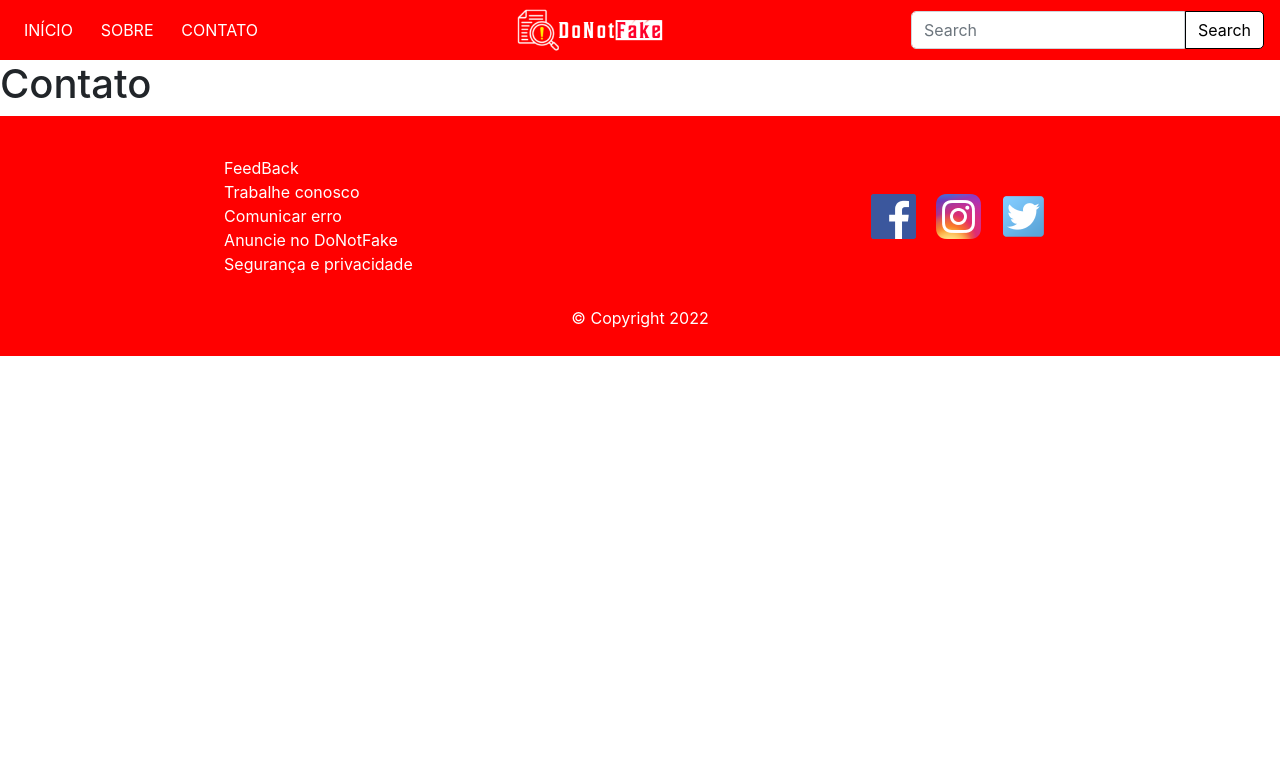
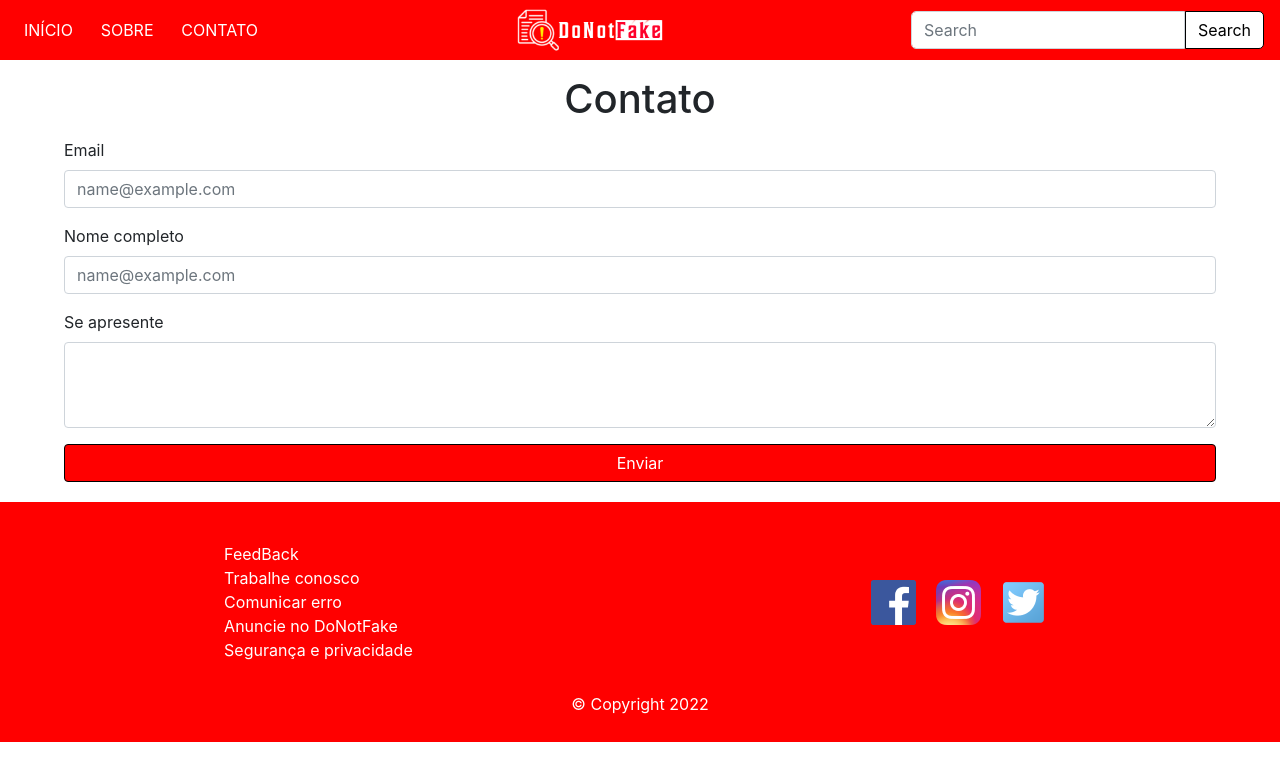
Before and after one commit to RaphaelSant/FakeDetector, a React (Create React App) app: page /contato in a window 1280 px wide. Shown: the top 780 px of the page. Built offline with nearby package versions, Linux system fonts and the light colour scheme.

Commit message:
Paginas concluidas

```diff
--- /dev/null
+++ b/src/paginas/Contato/contato.css
@@ -0,0 +1,15 @@
+.contato_title {
+    text-align: center;
+    margin: 15px;
+}
+.contato__container {
+    width: 90%;
+    margin: 0 auto;
+    margin-bottom: 20px;
+}
+
+.contato_button {
+    width: 100%;
+    background-color: red;
+    border-color: black;
+}
--- a/src/paginas/Contato/index.js
+++ b/src/paginas/Contato/index.js
@@ -1,4 +1,5 @@
 import React from "react";
+import './contato.css';
 import NavBar from "../../componentes/NavBar";
 import Rodape from "../../componentes/Rodape";
 
@@ -6,7 +7,24 @@
     return (
         <>
             <NavBar />
-            <h1>Contato</h1>
+            <h1 className="contato_title">Contato</h1>
+                <div className="contato__container">
+                    <form>
+                        <div class="form-group">
+                            <label for="exampleFormControlInput1">Email</label>
+                            <input type="email" class="form-control" id="exampleFormControlInput1" placeholder="name@example.com" />
+                        </div>
+                        <div class="form-group">
+                            <label for="exampleFormControlInput1">Nome completo</label>
+                            <input type="email" class="form-control" id="exampleFormControlInput1" placeholder="name@example.com" />
+                        </div>
+                        <div class="form-group">
+                            <label for="exampleFormControlTextarea1">Se apresente</label>
+                            <textarea class="form-control" id="exampleFormControlTextarea1" rows="3"></textarea>
+                        </div>
+                        <button type="submit" class="btn btn-primary contato_button">Enviar</button>
+                    </form>
+                </div>
             <Rodape />
         </>
     );
--- a/src/paginas/Sobre/index.js
+++ b/src/paginas/Sobre/index.js
@@ -1,4 +1,5 @@
 import React from "react";
+import './sobre.css';
 import NavBar from "../../componentes/NavBar";
 import Rodape from "../../componentes/Rodape";
 
@@ -6,7 +7,11 @@
     return(
         <>
             <NavBar />
-            <h1>Sobre</h1>
+
+                <div className="sobre__container">
+                    <h1>Sobre</h1>
+                    <p>Esse site foi criado pelo grupo de combate à desinformação na matéria de extensão da faculdade Sapiens.</p>
+                </div>
             <Rodape />
         </>
     );
--- /dev/null
+++ b/src/paginas/Sobre/sobre.css
@@ -0,0 +1,8 @@
+.sobre__container {
+    height: calc(100vh - 240px);
+    display: flex;
+    flex-direction: column;
+    align-items: center;
+    justify-content: center;
+    text-align: center;
+}
```
